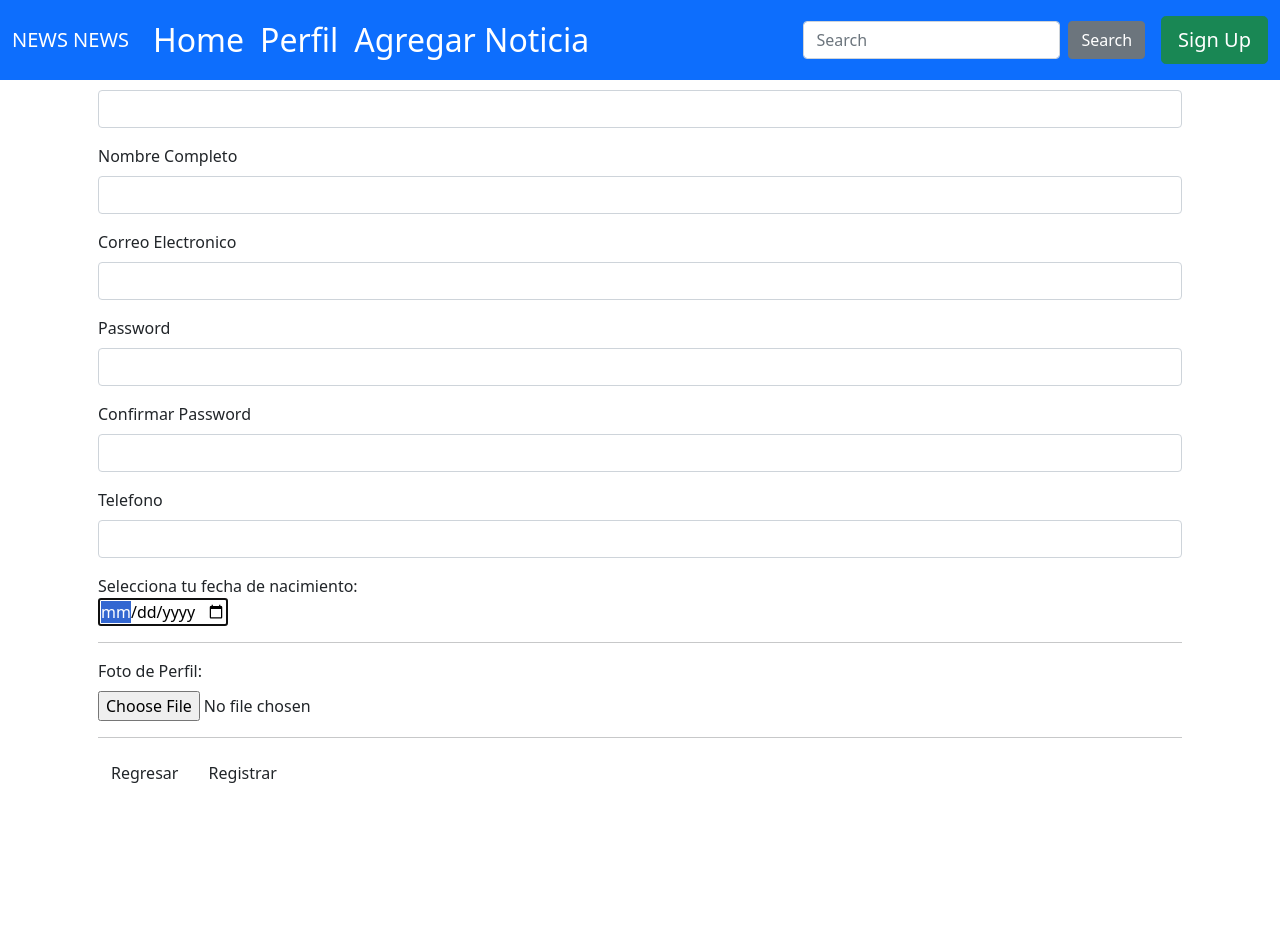
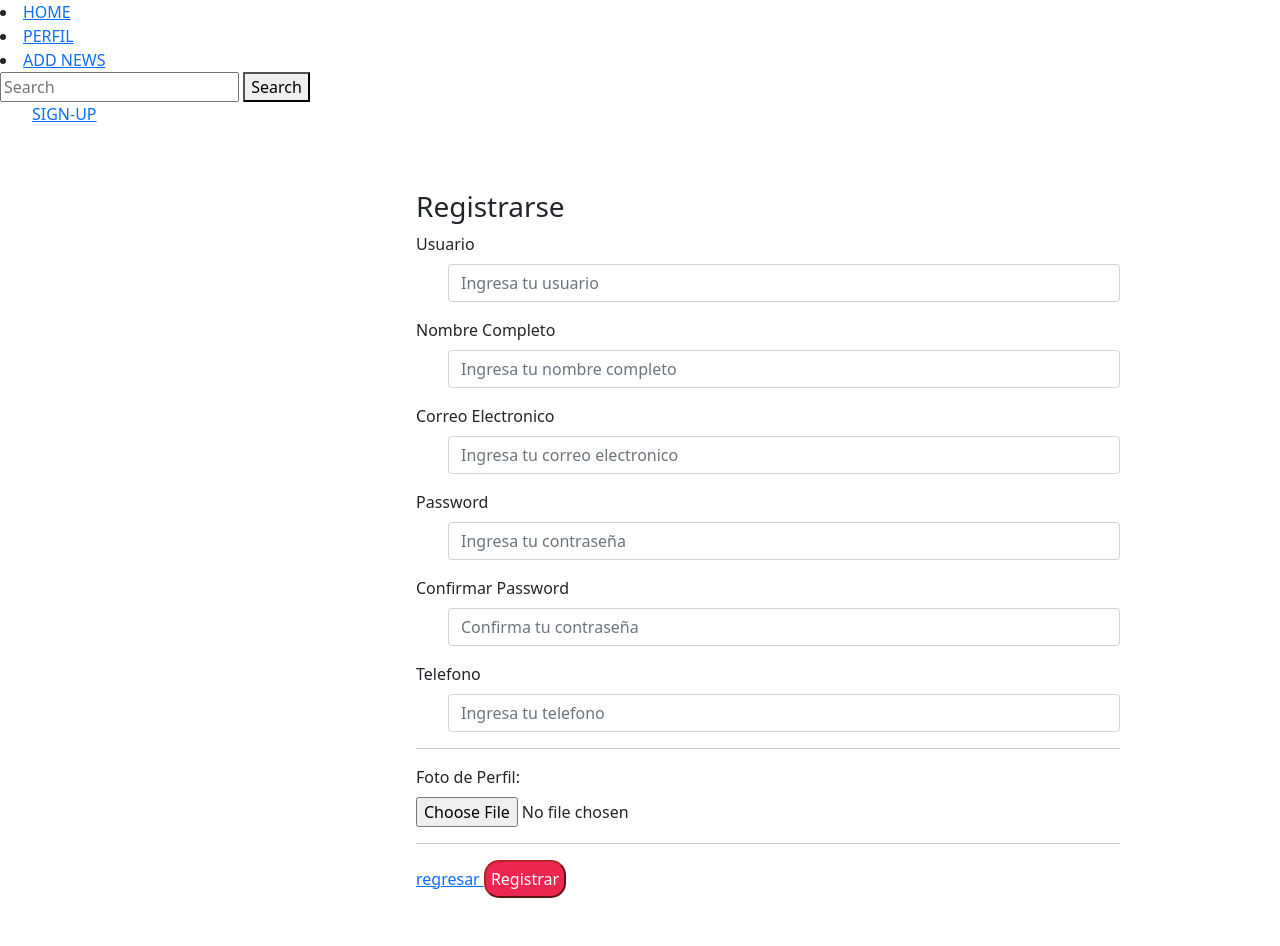
Before and after one commit to gerabdael/ProyectoBdm, a PHP site: page /Register.php in a window 1280 px wide. Before the commit the page ends 783 px from the top, so only its background shows below. Run offline with PHP 8.4, Linux system fonts and the light colour scheme; some libraries are stand-ins or nearby versions.

Commit message:
front end

```diff
--- a/Controller/login.classes.php
+++ b/Controller/login.classes.php
@@ -25,7 +25,7 @@
             exit();
         }else if($checkPwd==true){
             session_start();
-            $_SESSION["user_email"]= $email;
+            $_SESSION["user_email"] = $email;
         }
         $stmt = null;
         }
--- a/Views/Login.php
+++ b/Views/Login.php
@@ -1,6 +1,8 @@
 <?php
     session_start();
 include('./header.php')?>
+<link href="../scripts/css/LogRegs.css" rel="stylesheet">
+
         <div class="card fa fa-align-center border-primary mb-3" style="width: 50rem; margin-left:50rem; margin-top:25rem; padding:3rem;">
 
 
@@ -26,8 +28,8 @@
                         <label for="InputPassword" class="form-label" >Password</label>
                         <input type="password" name="password" class="form-control" id="password" data-bs-toggle="tooltip" data-bs-placement="top" title="Ingresa tu password registrado" >
                     </div>
-                    <button type="submit" name="submit" id="submit" class="btn btn-primary">Login</button>
-                    <a href="./Register.php" class="btn btn-primary">Registrarse</a>
+                    <button type="submit" name="submit" id="submit" class="btn Custom_btn">Login</button>
+                    <a href="./Register.php" class="btn Custom_btn">Registrarse</a>
                 </form>
             </div>
         </div>
--- a/Views/Register.php
+++ b/Views/Register.php
@@ -1,108 +1,122 @@
 <!DOCTYPE html>
 <html lang="en">
+
 <head>
+
     <meta charset="UTF-8">
     <meta http-equiv="X-UA-Compatible" content="IE=edge">
     <meta name="viewport" content="width=device-width, initial-scale=1.0">
     <link href="https://cdn.jsdelivr.net/npm/bootstrap@5.1.3/dist/css/bootstrap.min.css" rel="stylesheet" integrity="sha384-1BmE4kWBq78iYhFldvKuhfTAU6auU8tT94WrHftjDbrCEXSU1oBoqyl2QvZ6jIW3" crossorigin="anonymous">
-    <link href="../scripts/css/Homepage.css" rel="stylesheet">
+
     <link href="../scripts/css/LogRegs.css" rel="stylesheet">
+    <link href="../scripts/css/NavBar.css" rel="stylesheet">
 
-        <header>
-            <nav class="navbar navbar-expand-lg navbar-dark fixed-top bg-primary" style="font-size: 2rem;">
-                <div class="container-fluid">
-                    <a class="navbar-brand" href="Index.php">NEWS NEWS</a>
-                    <button class="navbar-toggler" type="button" data-bs-toggle="collapse" data-bs-target="#navbarColor01" aria-controls="navbarColor01" aria-expanded="false" aria-label="Toggle navigation">
-                    <span class="navbar-toggler-icon"></span>
-                    </button>
+</head>
 
-                    <div class="collapse navbar-collapse" id="navbarColor01">
-                    <ul class="navbar-nav me-auto">
-                        <li class="nav-item">
-                        <a class="nav-link active" href="Index.php">Home
-                            <span class="visually-hidden">(current)</span>
+    <body class="bodyextra">
+
+
+    <nav class="NewsNavBar">
+
+                <li>
+                <a href="Index.php">HOME
                 </a>
                 </li>
                 <li class="nav-item">
-                        <a class="nav-link active" href="Profile.php">Perfil</a>
+                <a href="Profile.php">PERFIL</a>
                 </li>
-                        <li class="nav-item">
-                        <a class="nav-link active" href="AddNews.php">Agregar Noticia</a>
+                <li>
+                <a href="AddNews.php">ADD NEWS</a>
                 </li>
 
+                <input type="text" placeholder="Search">
+                <button type="submit">Search</button>
+
+                <ul class=newslogin>
+                <a href="../Views/Login.php" >SIGN-UP</a>
                 </ul>
-                    <form class="d-flex">
-                        <input class="form-control me-sm-2" type="text" placeholder="Search">
-                        <button class="btn btn-secondary my-2 my-sm-0" type="submit">Search</button>
-                    </form>
-                    <a href="../Views/Login.php" type="button" class="btn btn-success btn-lg" style="margin-left: 1rem;" >Sign Up</a>
-                    </div>
-                </div>
-            </nav>
-        </header>
-    <title>Register</title>
-    </head>
 
 
 
-    <body class="bodyextra">
+    </nav>
 
-<div class="container">
+    <div style="width: 50rem; margin-left:23rem; margin-top:1px; padding:3rem;">
     <div class="BoxContent2">
+
         <h3 class="PresentationStuff">Registrarse</h3>
-        <div class="card-body">
-            <form class="form" action="../Model/register_inc.php" method="post">
+
+            <form action="../Model/register_inc.php" method="post">
                 <i class="fa fa-align-center" aria-hidden="true" name="form"></i>
-                 <div class="mb-3 form-group">
+                 <div>
                     <label for="InputUser" class="form-label">Usuario</label>
-                    <input type="text" class="form-control nameInput" name="user" id="InputUser" data-bs-toggle="tooltip" data-bs-placement="top" title="Ingresa tu Usuario" aria-describedby="emailHelp">
+                    <ul>
+                    <input type="text" name="user" id="InputUser" class="form-control nameInput" placeholder="Ingresa tu usuario">
+                    </ul>
                 </div>
 
-                <div class="mb-3 form-group">
+                <div>
                     <label for="InputName" class="form-label">Nombre Completo</label>
-                    <input type="text" class="form-control nameInput" name="completeName" id="InputName" data-bs-toggle="tooltip" data-bs-placement="top" title="Ingresa tu Nombre Completo" aria-describedby="emailHelp">
+                    <ul>
+                    <input type="text" class="form-control nameInput" name="completeName" id="InputName"  placeholder="Ingresa tu nombre completo">
+                    </ul>
                 </div>
 
-                <div class="mb-3 form-group">
+                <div>
                     <label for="InputEmail" class="form-label">Correo Electronico</label>
-                    <input type="email" class="form-control emailInput" name="email" id="InputEmail" data-bs-toggle="tooltip" data-bs-placement="top" title="Ingresa tu correo" aria-describedby="emailHelp">
+                    <ul>
+                    <input type="email" class="form-control emailInput" name="email" id="InputEmail"  placeholder="Ingresa tu correo electronico">
+                    </ul>
                 </div>
 
-                <div class="mb-3 form-group">
+                <div>
                     <label for="InputPassword" class="form-label" >Password</label>
-                    <input type="password" class="form-control" name="password" id="InputPassword" data-bs-toggle="tooltip" data-bs-placement="top" title="Ingresa tu password" >
+                    <ul>
+                    <input type="password" class="form-control" name="password" id="InputPassword"  placeholder="Ingresa tu contraseña" >
+                    </ul>
                 </div>
-                <div class="mb-3 form-group">
+                <div>
                     <label for="ConfirmInputPassword" class="form-label" >Confirmar Password</label>
-                    <input type="password" class="form-control" name="confirmPassword" id="ConfirmInputPassword" data-bs-toggle="tooltip" data-bs-placement="top" title="Confirma tu password" >
+                    <ul>
+                    <input type="password" class="form-control" name="confirmPassword" id="ConfirmInputPassword" placeholder="Confirma tu contraseña">
+                    </ul>
                 </div>
-                <div class="mb-3 form-group">
+                <div>
                     <label for="InputTel" class="form-label"> Telefono</label>
-                    <input type="text" class="form-control " name="telephone" id="InputTel" data-bs-toggle="tooltip" data-bs-placement="top" title="Ingresa tu Telefono" aria-describedby="emailHelp">
+                    <ul>
+                    <input type="text" class="form-control " name="telephone" id="InputTel"  placeholder="Ingresa tu telefono">
+                    </ul>
                 </div>
-                <div class="mb-3 form-group">
-                    <label for="date">Selecciona tu fecha de nacimiento:</label><div></div>
-                    <input type="date" id="start" name="fnac" min="1960-01-01" name="birthdayDate" max="2020-12-31" required autofocus>
-                </div>
+
                 <hr>
-                 <div class="mb-3 form-group">
+                <div>
                     <label for="userPhoto" class="form-label">Foto de Perfil:</label><br>
-                    <input type="file" name="userPhoto" id="userPhoto">
+                    <input type="file" name="userPhoto" id="userPhoto" >
                 </div>
                 <hr>
                  <!--<div class="mb-3 form-check">
                     <input type="checkbox" class="form-check-input" id="Check1">
                     <label class="form-check-label" for="Check1">Check me out</label>
                 </div> -->
-                <a class="btn Custom_btn" href="Index.php"> Regresar
+                <a  href="Index.php"> regresar
                             <span class="visually-hidden">(current)</span>
                         </a>
 
-                <input type="submit" name="submit" class="btn Custom_btn" id="registerbutton" value="Registrar">
+
+                <input type="submit" name="submit" id="registerbutton" value="Registrar" style= "border-radius: 15px;  color: #fff;
+    background-color: #eb2651;;
+    border-color: #b42424;  padding: 5px;
+    position: relative;
+    box-shadow: 0 1px 2px rgba(0, 0, 0, 0.05);
+    text-decoration: none;
+    text-align: justify;">
+
+                <br>
 
             </form>
-        </div>
+
+
     </div>
 </div>
 
+
 <?php include('./footer.php')?>
```
Also changed, not shown: scripts/css/LogRegs.css (+59 -19 lines), scripts/css/NavBar.css (added, +71 -0 lines). Lines whose indentation alone changed are shown as unchanged.
